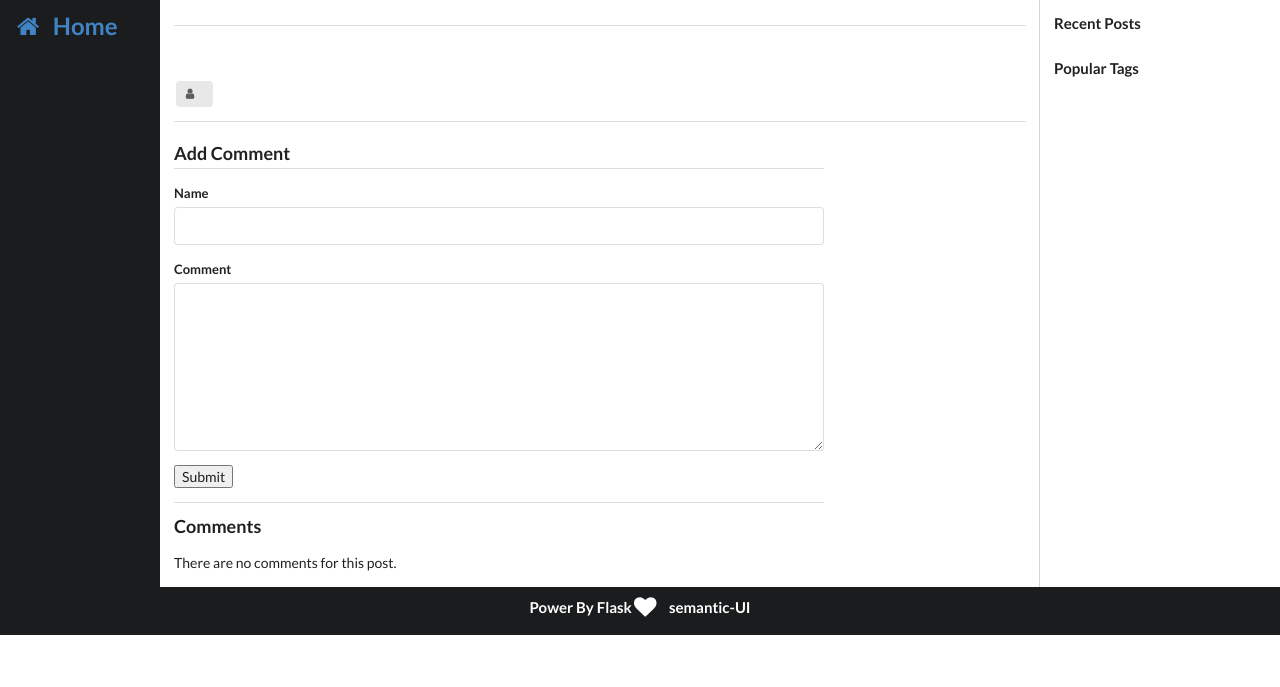
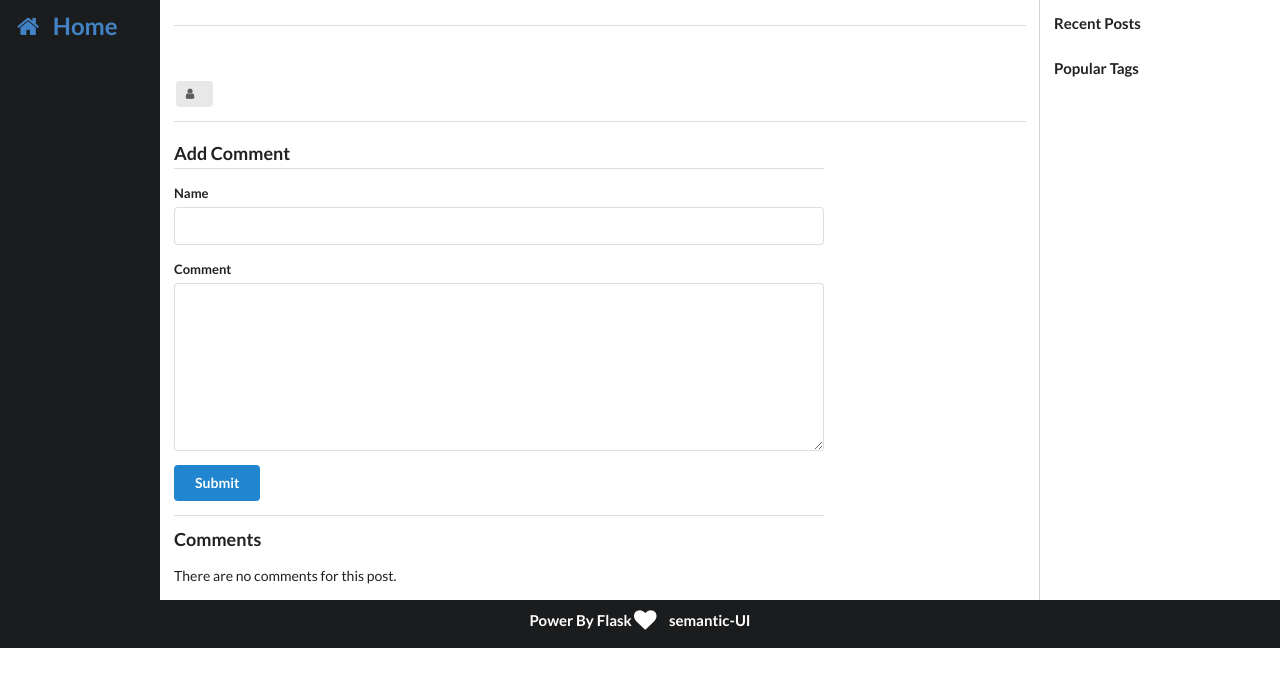
Before and after one commit to lineway/flask-blog, a Flask app: template templates/post.html in a window 1280 px wide. Shown: the top 687 px of the page. Run offline with Flask 2, Linux system fonts and the light colour scheme; the template is opened without the code that fills it: values that come from a table or form of the project are taken from there, others are empty.

Commit message:
修改post.html按钮

```diff
--- a/templates/post.html
+++ b/templates/post.html
@@ -40,7 +40,7 @@
                     {% endif %}
                     {{ form.text }}
                 </div>
-                <input type="submit" value="Submit">
+                <input type="submit" value="Submit" class="ui primary button">
             <div class="ui divider"></div>
             </form>
             <div>
```
